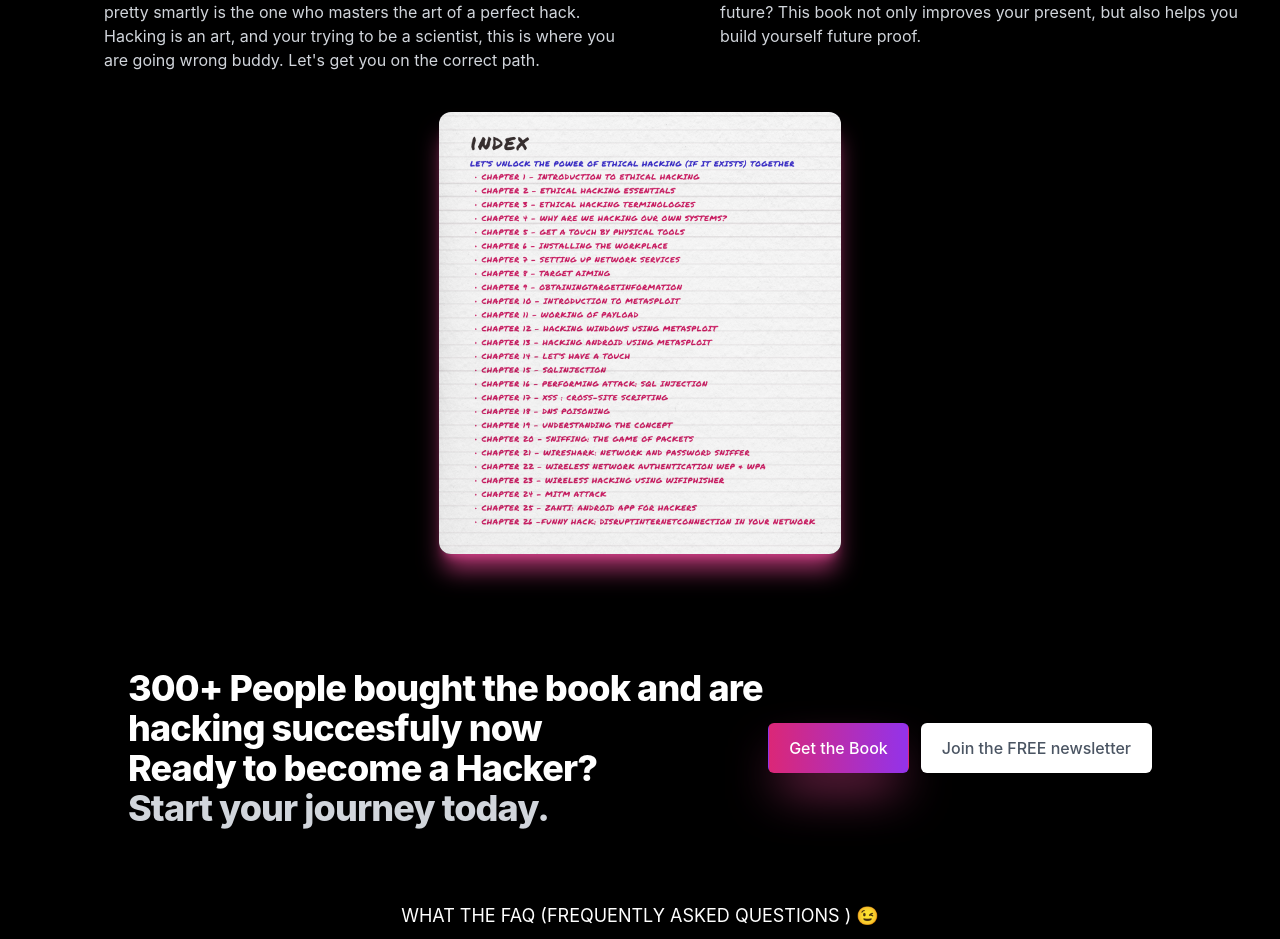
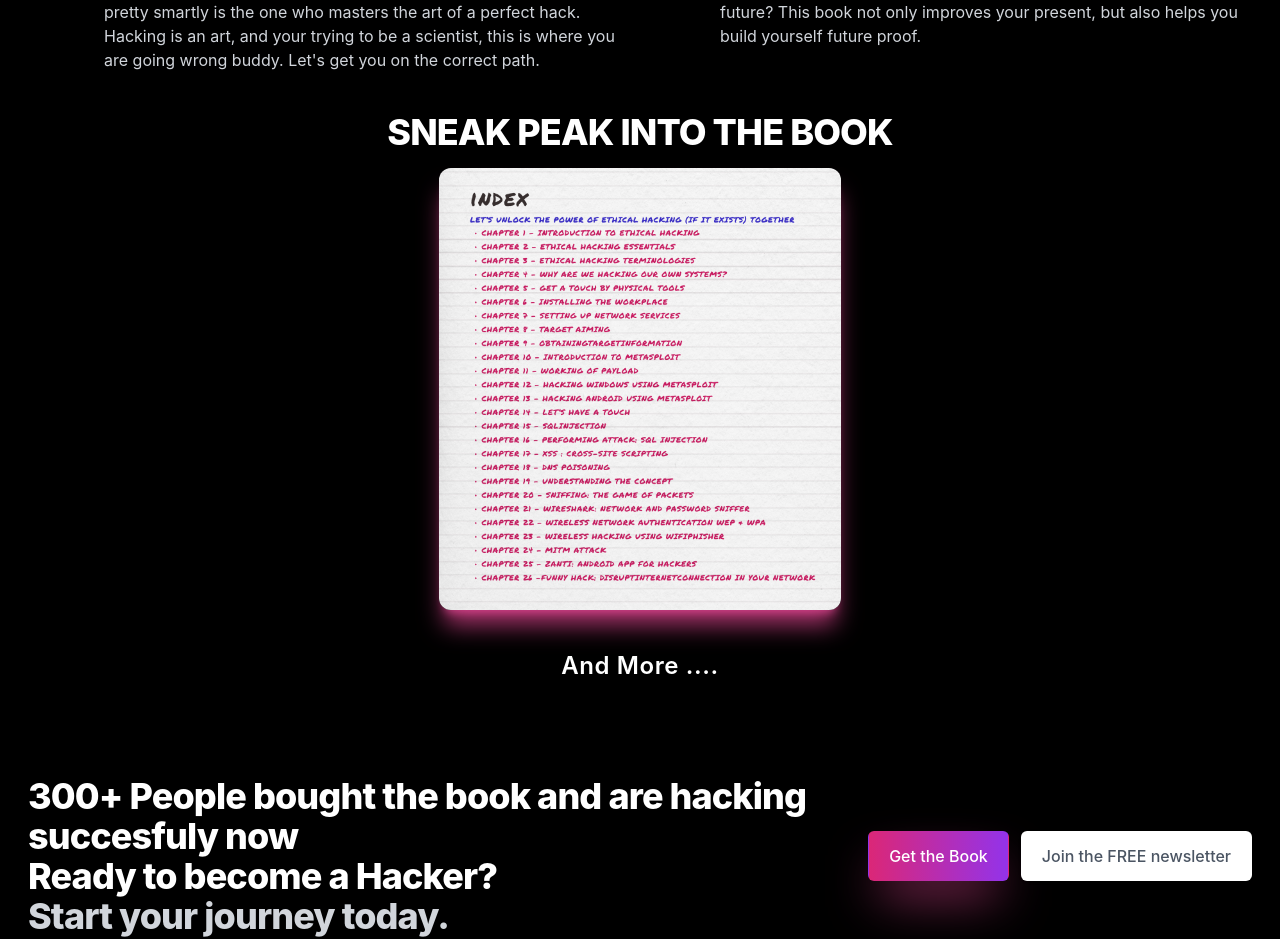
Before and after one commit to InnovativeCoder/hacking-unleashed-next, a Next.js app: page / in a window 1280 px wide. Shown: the part 1196-2135 px from the top of the page. Built offline with nearby package versions, Linux system fonts and the light colour scheme; no server answers.

Commit message:
:updated hte sneak peak text

```diff
--- a/components/BookIndex/index.js
+++ b/components/BookIndex/index.js
@@ -1,9 +1,20 @@
 import React from 'react';
+
+const submitHandle = (e) => {
+     e.preventDefault()
+     // console.log("I was submitted")
+}
 
 export default function index() {
      return (
-          <div className="max-w-7xl mx-auto px-4 sm:px-6 lg:px-9 my-10">
-               <div className="lg:flex">
+          <div className="max-w-7xl mx-auto px-4 sm:px-6 lg:px-9 my-10 lg:mt-10">
+               <div className="">
+                    <div className="text-center">
+                         <h2 className=" text-white  uppercase mt-2 text-3xl leading-8 font-extrabold tracking-tight sm:text-4xl mb-4">Sneak Peak into the Book</h2>
+                         {/* <p className="mt-2 text-3xl leading-8 font-extrabold tracking-tight text-gray-100 sm:text-4xl">
+                              30% Theory, 70% Practical
+                         </p> */}
+                    </div>
                     <div>
                          <img className="mx-auto  rounded-xl lg:w-1/3 shadow-xl shadow-pink-500/70" src="indexPage.png" alt="Index of the Book" />
                     </div>
@@ -11,8 +22,14 @@ export default function index() {
                          <svg xmlns="http://www.w3.org/2000/svg" class="h-6 w-6 text-white" fill="none" viewBox="0 0 24 24" stroke="currentColor">
                               <path stroke-linecap="round" stroke-linejoin="round" stroke-width="2" d="M10 19l-7-7m0 0l7-7m-7 7h18" />
                          </svg>
-                         <p></p>
                     </div>
+                    <div className="text-center mt-10">
+                         <h2 className="text-2xl text-white  mt-2 leading-8 font-semibold tracking-wide ">And More ....</h2>
+                    </div>
+                    <form action="" onSubmit={submitHandle} className="hidden">
+                         <input type="email" />
+                         <button type="submit" className="bg-white text-red-200" >Submit</button>
+                    </form>
                </div>
           </div>
      )
--- a/components/CTA.js
+++ b/components/CTA.js
@@ -4,9 +4,9 @@ import Counter from "./Counter";
 
 export default function CTA() {
     return (
-        <div className=" mt-10 px-2 md:px-6 lg:px-16 mx-10 " style={{ marginBottom: "10px", marginTop: "50px" }}>
-            <div className="pt-10 bg-black">
-                <div className="max-w-7xl mx-auto px-4 sm:px-6 lg:px-6 lg:py-6 lg:flex lg:items-center lg:justify-between">
+        <div className=" mt-3 px-2  mx-5 " style={{ marginBottom: "10px", marginTop: "50px" }}>
+            <div className="pt-5 bg-black">
+                <div className="max-w-7xl mx-auto lg:py-6 lg:flex lg:items-center lg:justify-between">
                     <div>
                         <Counter className="count" end={300} suffix="+ People bought the book and are hacking succesfuly now" />
                         <h2 className="text-3xl font-extrabold tracking-tight text-white sm:text-4xl">
--- a/components/Tools/index.js
+++ b/components/Tools/index.js
@@ -3,20 +3,20 @@ import React from 'react';
 export default function index() {
      return (
           <>
-               <div class="snap-x ...">
-                    <div class="scroll-ml-6 snap-start ...">
+               <div className="snap-x ...">
+                    <div className="scroll-ml-6 snap-start ...">
                          <img src="https://images.unsplash.com/photo-1604999565976-8913ad2ddb7c?ixlib=rb-1.2.1&ixid=MnwxMjA3fDB8MHxwaG90by1wYWdlfHx8fGVufDB8fHx8&auto=format&fit=crop&w=320&h=160&q=80" />
                     </div>
-                    <div class="scroll-ml-6 snap-start ...">
+                    <div className="scroll-ml-6 snap-start ...">
                          <img src="https://images.unsplash.com/photo-1540206351-d6465b3ac5c1?ixlib=rb-1.2.1&ixid=MnwxMjA3fDB8MHxwaG90by1wYWdlfHx8fGVufDB8fHx8&auto=format&fit=crop&w=320&h=160&q=80" />
                     </div>
-                    <div class="scroll-ml-6 snap-start ...">
+                    <div className="scroll-ml-6 snap-start ...">
                          <img src="https://images.unsplash.com/photo-1622890806166-111d7f6c7c97?ixlib=rb-1.2.1&ixid=MnwxMjA3fDB8MHxwaG90by1wYWdlfHx8fGVufDB8fHx8&auto=format&fit=crop&w=320&h=160&q=80" />
                     </div>
-                    <div class="scroll-ml-6 snap-start ...">
+                    <div className="scroll-ml-6 snap-start ...">
                          <img src="https://images.unsplash.com/photo-1590523277543-a94d2e4eb00b?ixlib=rb-1.2.1&ixid=MnwxMjA3fDB8MHxwaG90by1wYWdlfHx8fGVufDB8fHx8&auto=format&fit=crop&w=320&h=160&q=80" />
                     </div>
-                    <div class="scroll-ml-6 snap-start ...">
+                    <div className="scroll-ml-6 snap-start ...">
                          <img src="https://images.unsplash.com/photo-1575424909138-46b05e5919ec?ixlib=rb-1.2.1&ixid=MnwxMjA3fDB8MHxwaG90by1wYWdlfHx8fGVufDB8fHx8&auto=format&fit=crop&w=320&h=160&q=80" />
                     </div>
                </div>
```
Also changed, not shown: components/Banner.js (+4 -4 lines).
